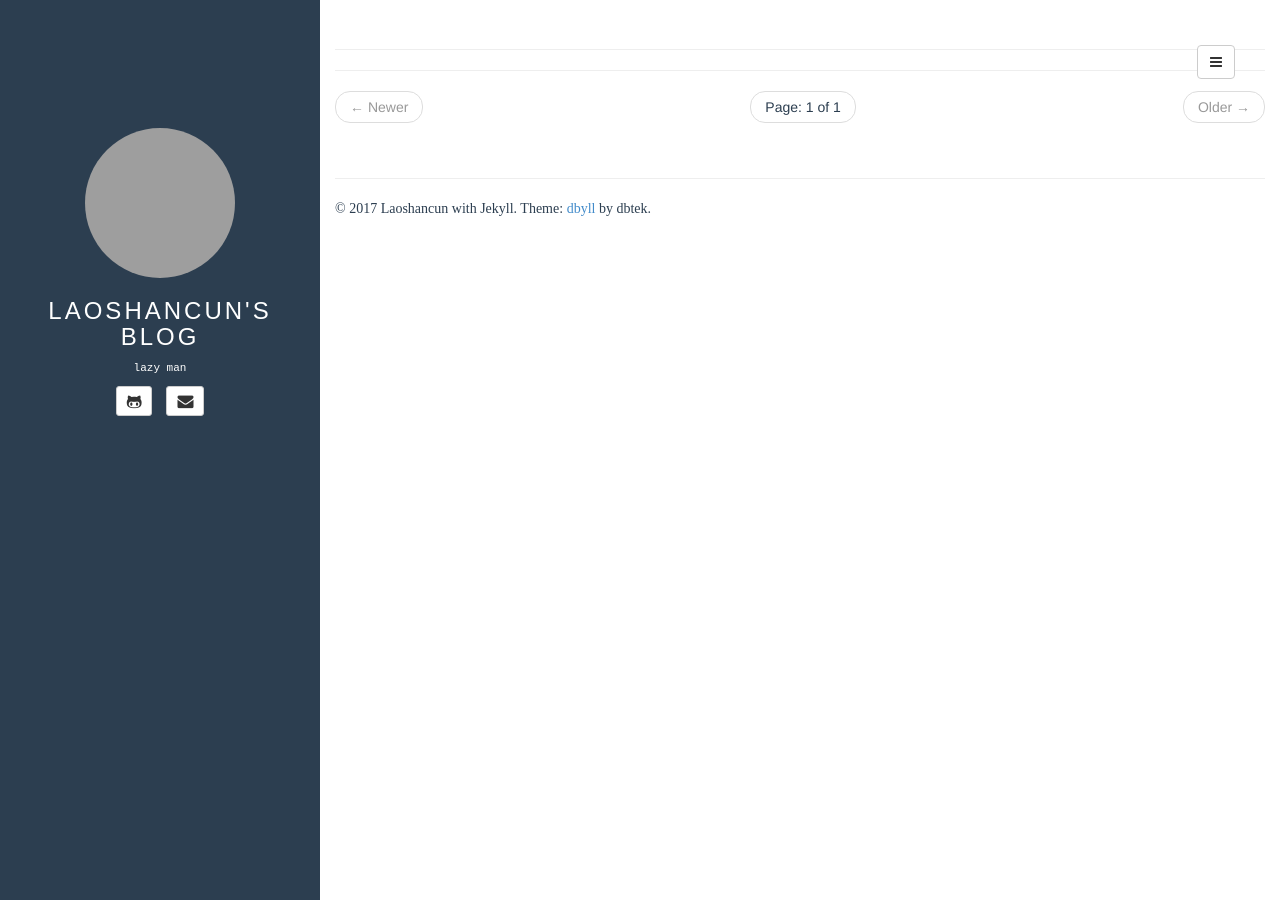
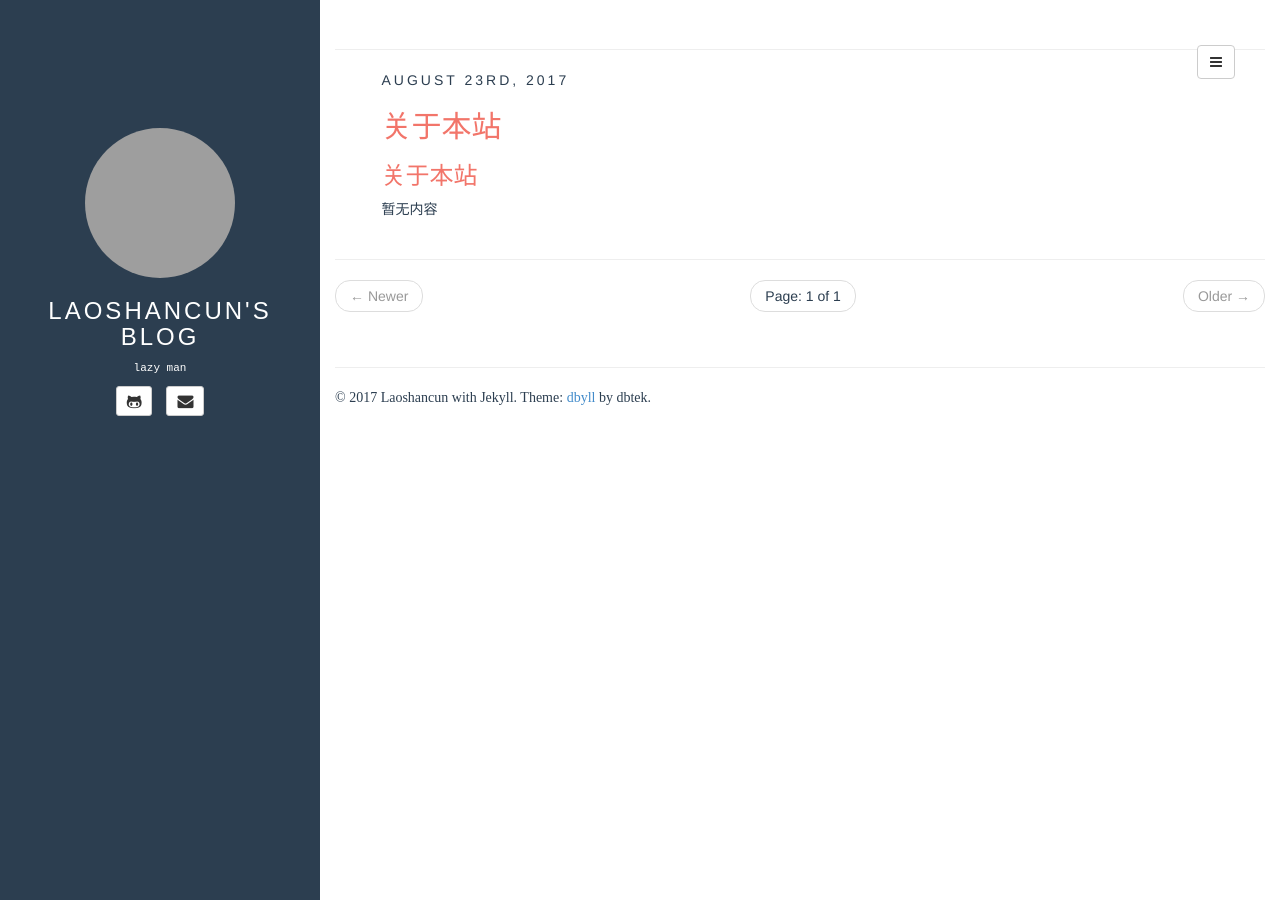
Before and after one commit to laoshancun/laoshancun.github.io, a Jekyll site: the page built from index.html, in a window 1280 px wide. Built offline with Jekyll 4.4.1, drawn with Linux system fonts in a browser that asks for light colours; the list of posts is cut into pages by our own code; grey boxes are pictures that could not be loaded.

Commit message:
add first post

```diff
--- a/_config.yml
+++ b/_config.yml
@@ -3,7 +3,7 @@
 paginate: 10 # pagination based on number of posts
 paginate_path: "page:num"
 exclude: ["README.md"] # files to exclude
-highlighter: pygments
+highlighter: rouge
 #markdown: redcarpet
 encoding: utf-8
 
--- /dev/null
+++ b/_posts/2017-08-23-关于本站.md
@@ -0,0 +1,16 @@
+---
+author: laoshancun
+comments: true
+date: 2017-08-23 17:45:42+08:00
+layout: post
+slug: about this site
+title: 关于本站
+wordpress_id: 1
+categories:
+- "about me"
+tags:
+- about
+---
+
+### 关于本站
+暂无内容
```
Also changed, not shown: _posts/关于本站.md (deleted, +0 -17 lines), favicon.ico (added).
